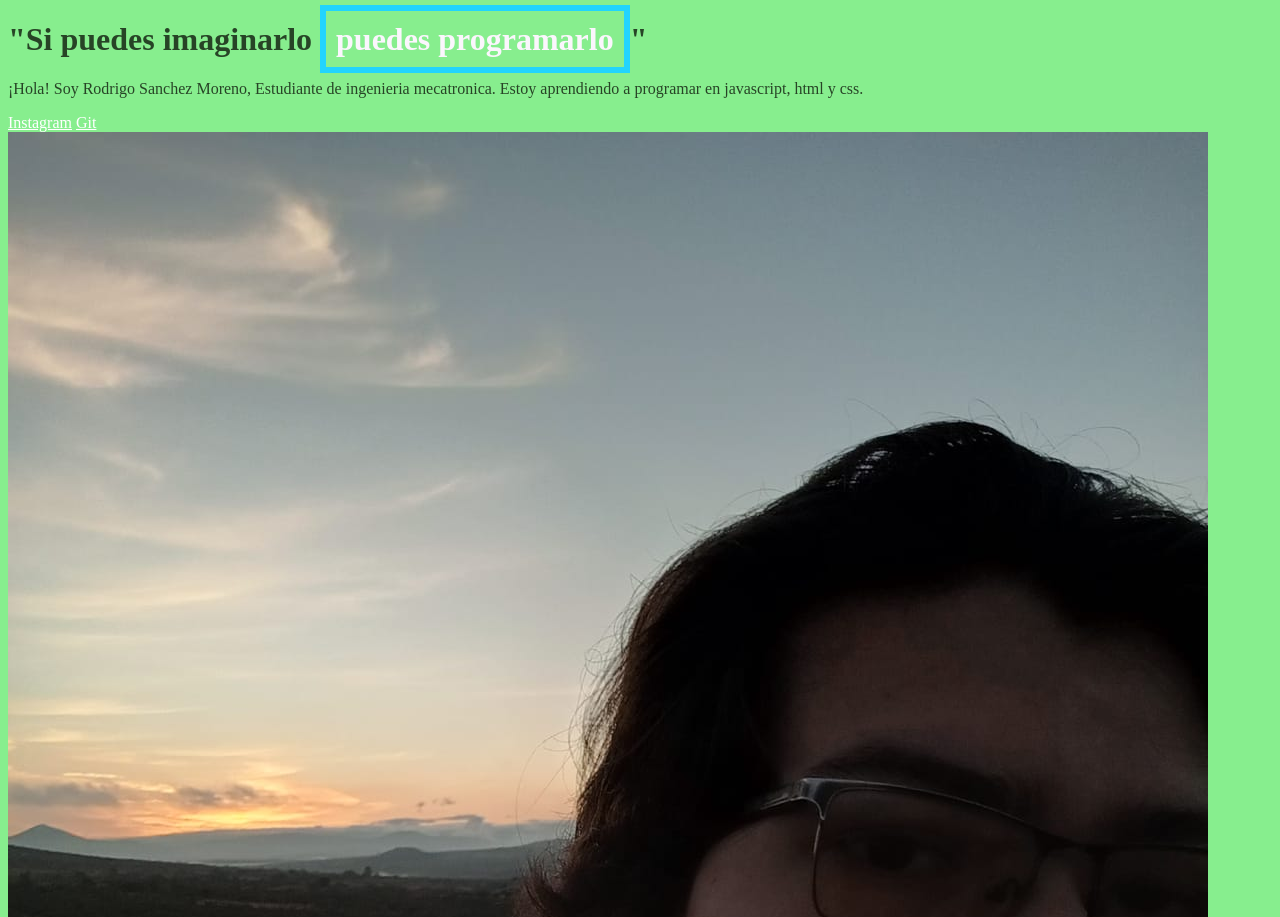
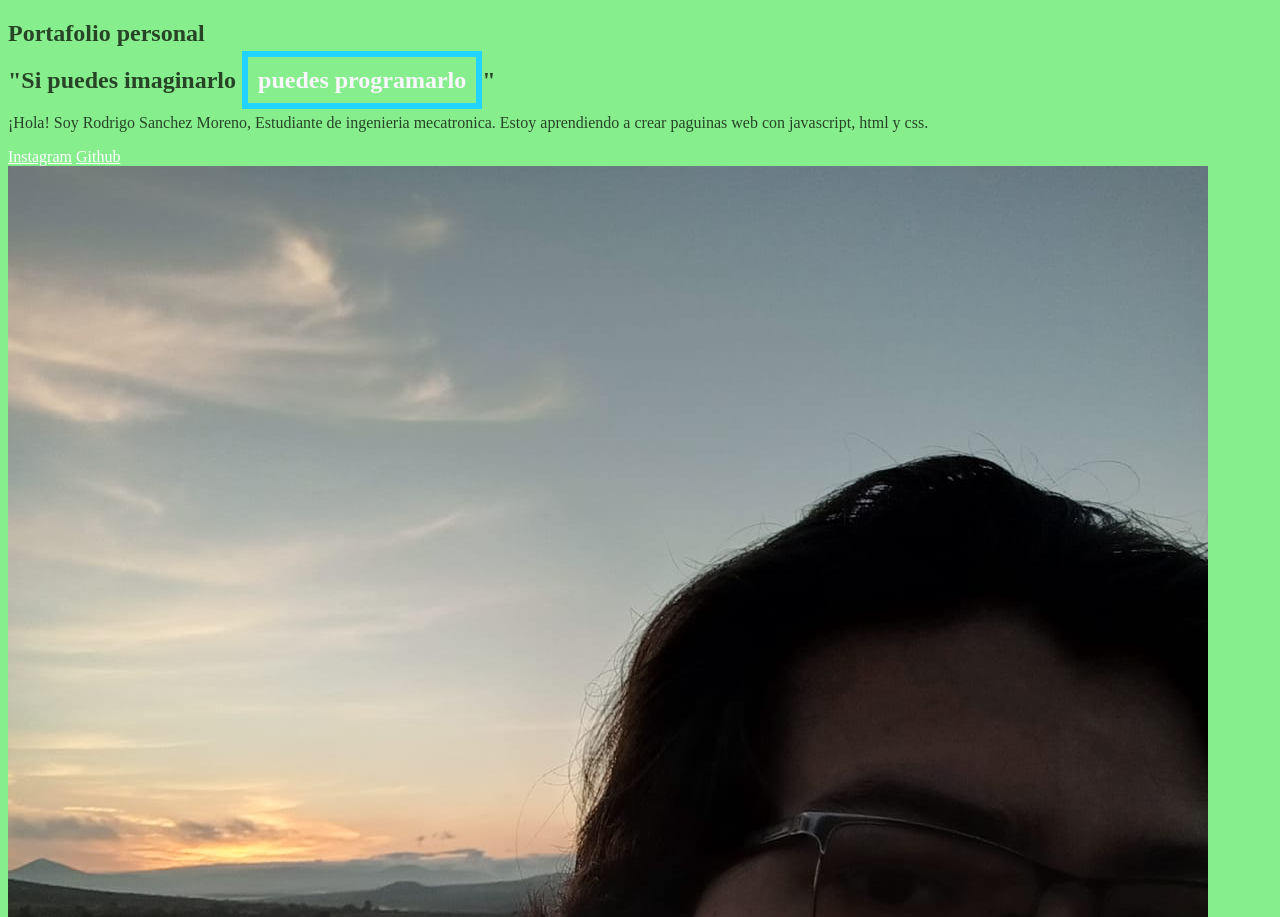
Before and after one commit to RodrigoDsm15/Mi-portafolio, a plain HTML site: page index.html in a window 1280 px wide. Shown: the top 917 px of the page. Drawn offline with Linux system fonts and the light colour scheme.

Commit message:
Agregar elementos

```diff
--- a/index.html
+++ b/index.html
@@ -8,16 +8,20 @@
 </head>
 <body>
     <header></header>
-    <main>
-        <h1>"Si puedes imaginarlo <strong>puedes programarlo</strong>"
-        </h1>
-        <p>¡Hola! Soy Rodrigo Sanchez Moreno, Estudiante de ingenieria mecatronica. Estoy
-            aprendiendo a programar en javascript, html y css.
-        </p>
-        <a href="https://www.instagram.com/invites/contact/?utm_source=ig_contact_invite&utm_medium=copy_link&utm_content=3dujtru">Instagram</a>
-        <a href="https://github.com/RodrigoDsm15">Git</a>
-        <img src="img/I.png" alt="Mi foto">
-
+    <main class="presentacion">
+        <section class="presentacion__contenido">
+            <h1 class="presentacion__contenido__titulo">Portafolio personal</h1>
+            <h2 class="presentacion__contenido__frase">"Si puedes imaginarlo <strong class="fraseDestacado">puedes programarlo</strong>"
+            </h2>
+                <p class="presentacion__contenido__texto">¡Hola! Soy Rodrigo Sanchez Moreno, Estudiante de ingenieria mecatronica. Estoy
+                    aprendiendo a crear paguinas web con javascript, html y css.
+                </p>
+                <div class="presentacion__botones">
+                    <a class="presentacion__botones__liks" href="https://www.instagram.com/invites/contact/?utm_source=ig_contact_invite&utm_medium=copy_link&utm_content=3dujtru">Instagram</a>
+                    <a class="presentacion__botones__liks" href="https://github.com/RodrigoDsm15">Github</a>
+                </div>
+        </section>
+        <img class="presentacion__imagen" src="img/I.png" alt="Mi foto">
     </main>
     <footer></footer>
 </body>
```
